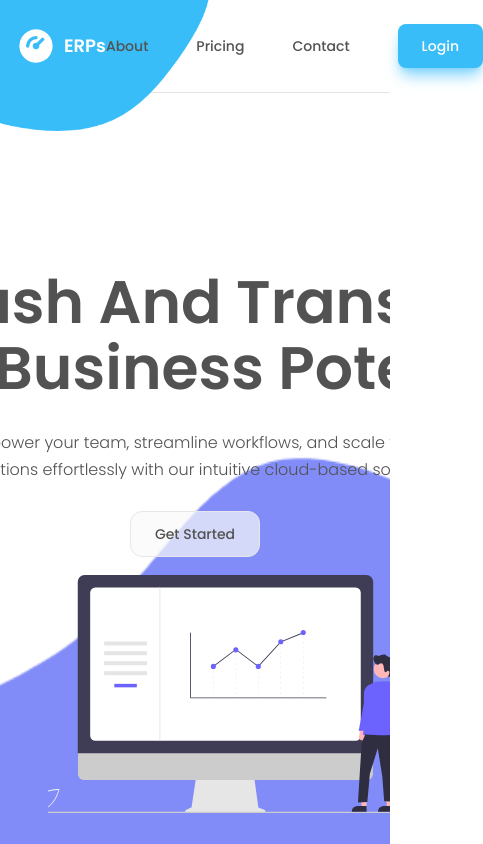
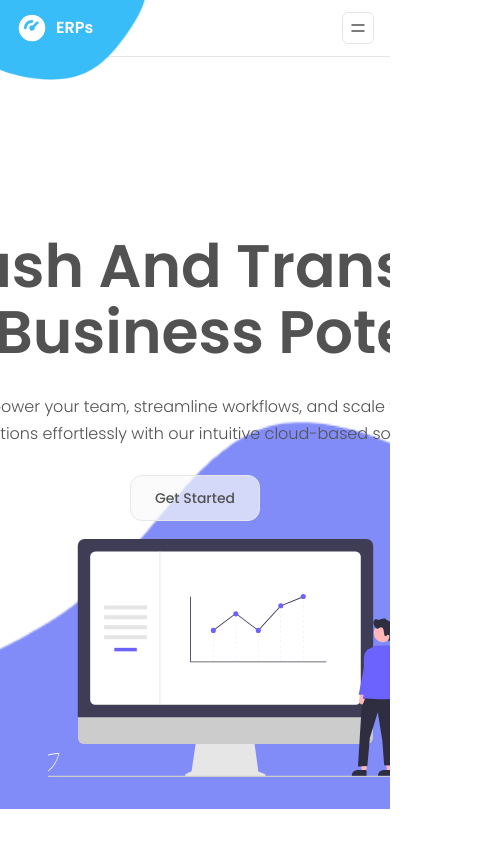
Before and after one commit to ardihp/altech-test, a Next.js app: page / in a window 390 px wide. Shown: the top 844 px of the page, 483 px wide, since content can reach past the window. Built offline with nearby package versions, Linux system fonts and the light colour scheme.

Commit message:
fix(layouts): footer & header

```diff
--- a/src/layout/footer.tsx
+++ b/src/layout/footer.tsx
@@ -4,7 +4,7 @@ export default function FooterSection() {
   return (
     <footer>
       <div className="w-full max-w-screen-2xl mx-auto flex items-center justify-center py-4">
-        <p className="text-sm font-medium">
+        <p className="text-xs lg:text-sm font-medium">
           ©2024 · EPRs · All rights reserved
         </p>
       </div>
--- a/src/layout/header.tsx
+++ b/src/layout/header.tsx
@@ -1,16 +1,23 @@
 "use client";
 
-import { IconGaugeFilled } from "@tabler/icons-react";
+import { IconGaugeFilled, IconMenu } from "@tabler/icons-react";
 import Image from "next/image";
 import Link from "next/link";
-import React from "react";
+import React, { useState } from "react";
+import {
+  Popover,
+  PopoverContent,
+  PopoverTrigger,
+} from "@/components/ui/popover";
 
 export default function HeaderSection() {
+  const [open, setOpen] = useState(false);
+
   return (
     <header className="sticky top-0 w-full z-[1] bg-white border-b border-neutral-200">
-      <div className="w-full max-w-screen-2xl mx-auto flex items-center justify-between py-6 px-4">
+      <div className="w-full max-w-screen-2xl mx-auto flex items-center justify-between py-3 lg:py-6 px-4">
         <div className="flex items-center justify-center relative">
-          <div className="w-[320px] h-[320px] absolute -top-52 -left-28 -z-10">
+          <div className="w-[200px] lg:w-[320px] h-[200px] lg:h-[320px] absolute -top-32 lg:-top-52 lg:-left-28 -z-10">
             <Image
               src="/assets/tl-blob.png"
               fill
@@ -22,38 +29,81 @@ export default function HeaderSection() {
 
           <Link href="/">
             <div className="flex items-center gap-2">
-              <IconGaugeFilled size={40} className="text-white" />
-              <p className="font-semibold text-lg text-white">ERPs</p>
+              <IconGaugeFilled className="w-[32px] lg:w-[40px] h-[32px] lg:h-[40px] text-white" />
+              <p className="font-semibold text-base lg:text-lg text-white">
+                ERPs
+              </p>
             </div>
           </Link>
         </div>
 
-        <div className="flex items-center gap-12">
+        <div className="hidden md:flex items-center gap-8 lg:gap-12">
           <p
-            className="text-sm font-medium cursor-pointer"
+            className="text-xs lg:text-sm font-medium cursor-pointer"
             onClick={() => document.getElementById("about")?.scrollIntoView()}
           >
             About
           </p>
 
           <p
-            className="text-sm font-medium cursor-pointer"
+            className="text-xs lg:text-sm font-medium cursor-pointer"
             onClick={() => document.getElementById("pricing")?.scrollIntoView()}
           >
             Pricing
           </p>
 
           <p
-            className="text-sm font-medium cursor-pointer"
+            className="text-xs lg:text-sm font-medium cursor-pointer"
             onClick={() => document.getElementById("contact")?.scrollIntoView()}
           >
             Contact
           </p>
 
-          <button className="bg-sky-400 px-6 py-3 rounded-lg shadow-lg shadow-sky-300">
-            <p className="text-sm text-white font-medium">Login</p>
+          <button className="bg-sky-400 px-4 lg:px-6 py-2 lg:py-3 rounded-md lg:rounded-lg lg:shadow-lg shadow-sky-300">
+            <p className="text-xs lg:text-sm text-white font-medium">Login</p>
           </button>
         </div>
+
+        <Popover open={open} onOpenChange={setOpen}>
+          <PopoverTrigger className="md:hidden border border-neutral-200 h-[32px] w-[32px] flex items-center justify-center rounded-md">
+            <IconMenu size={18} className="text-neutral-600" />
+          </PopoverTrigger>
+          <PopoverContent className="flex flex-col items-center gap-4 w-[140px] mr-4">
+            <p
+              className="text-xs lg:text-sm font-medium cursor-pointer"
+              onClick={() => {
+                document.getElementById("about")?.scrollIntoView();
+                setOpen(false);
+              }}
+            >
+              About
+            </p>
+
+            <p
+              className="text-xs lg:text-sm font-medium cursor-pointer"
+              onClick={() => {
+                document.getElementById("pricing")?.scrollIntoView();
+                setOpen(false);
+              }}
+            >
+              Pricing
+            </p>
+
+            <p
+              className="text-xs lg:text-sm font-medium cursor-pointer"
+              onClick={() => {
+                document.getElementById("contact")?.scrollIntoView();
+                setOpen(false);
+              }}
+            >
+              Contact
+            </p>
+
+            <button className="w-full bg-sky-400 px-4 lg:px-6 py-2 lg:py-3 rounded-md lg:rounded-lg lg:shadow-lg shadow-sky-300">
+              <p className="text-xs lg:text-sm text-white font-medium">Login</p>
+            </button>
+          </PopoverContent>
+        </Popover>
       </div>
     </header>
   );
```
